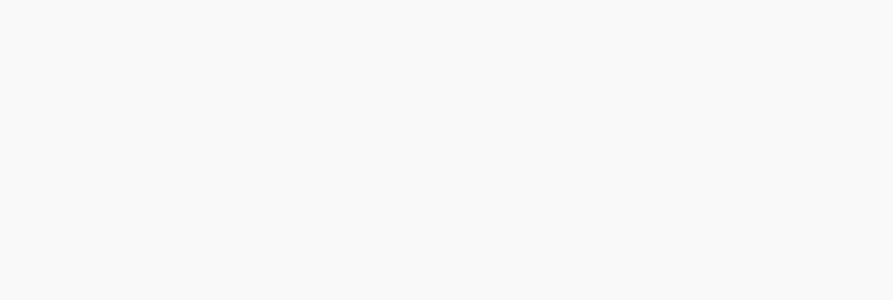
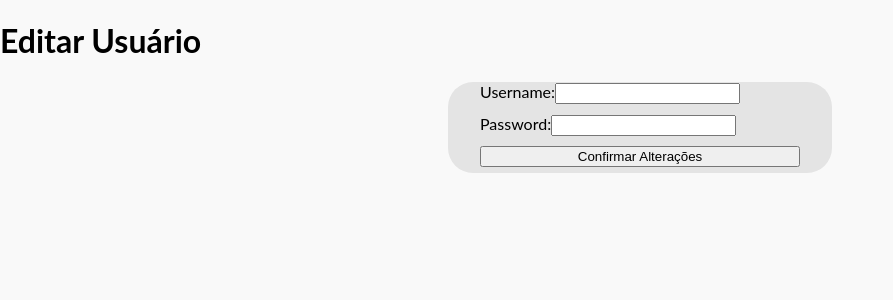
Before and after one commit to roddsv/desafio_fortes, a React (Create React App) app: page /users/edit/1 in a window 1280 px wide. Before the commit this address had no page. Shown: the top 300 px of the page, without its empty margins (0-893 px from the left). Built offline with nearby package versions, Linux system fonts and the light colour scheme; data requests are answered from the project's data file.

Commit message:
User update

```diff
--- a/db.json
+++ b/db.json
@@ -7,10 +7,10 @@
       "dataCadastro": "07/04/2024"
     },
     {
-      "id": "be6f",
-      "username": "teste",
-      "password": "",
-      "dataCadastro": "09/04/2024"
+      "username": "josi",
+      "password": "josi",
+      "dataCadastro": "09/04/2024",
+      "id": "e940"
     }
   ]
 }
--- a/src/components/UserEdit/UserEdit.tsx
+++ b/src/components/UserEdit/UserEdit.tsx
@@ -1,34 +1,48 @@
-import { useState } from 'react';
-import { useNavigate } from 'react-router-dom';
+import { useEffect, useState } from 'react';
+import { api } from '../../services/api';
+import { useNavigate, useParams } from 'react-router-dom';
 
 import User from '../../interfaces/User';
-import { api } from '../../services/api';
-
-useState
 
 const UserEdit: React.FC = () => {
-
+  const navigate = useNavigate();
+  const { id } = useParams<{ id: string }>();
   const [username, setUsername] = useState<string>('');
   const [password, setPassword] = useState<string>('');
-    const [error, setError] = useState<string | null>();
-    const navigate = useNavigate();
+  const [dataCadastro, setDataCadastro] = useState<string>('');
+  const [error, setError] = useState<string | null>(null);
 
-    const handleSubmit = async (e:React.FormEvent) => {
+  useEffect(() => {
+    const fetchUser = async () => {
+      try {
+        const response = await api.get<User>(`http://localhost:3001/users/${id}`);
+        setDataCadastro(response.data.dataCadastro);
+      } catch (e) {
+        setError('Usuário não encontrado');
+      }
+    };
+
+    fetchUser();
+  }, [id]);
+
+  const handleSubmit = async (e: React.FormEvent) => {
     e.preventDefault();
 
     try {
       const response = await api.put(`http://localhost:3001/users/${id}`, {
         username,
-                password
+        password,
+        dataCadastro
       });
 
+
       if (response.data) {
-                useNavigate('/users');
+        navigate('/users');
       }
     } catch (e) {
-            setError('Erro ao atualizar usuário.')
+      setError('Erro ao atualizar usuário');
     }
-    }
+  };
 
   return (
     <div>
@@ -53,11 +67,13 @@ const UserEdit: React.FC = () => {
             required
           />
         </div>
+        <input
+          type="hidden"
+          onChange={(e) => setDataCadastro(dataCadastro)} />
         <button type="submit">Confirmar Alterações</button>
       </form>
     </div>
   );
 };
 
-
 export default UserEdit;
--- a/src/components/UsersList/UsersList.tsx
+++ b/src/components/UsersList/UsersList.tsx
@@ -59,7 +59,8 @@ const UsersList: React.FC = () => {
                             <td>{user.password}</td>
                             <td>{user.dataCadastro}</td>
                             <td>
-                                <button>Editar</button>
+                                <button><Link to={`/users/edit/${user.id}`}>Editar</Link>
+                                </button>
                                 <span> | </span>
                                 <button onClick={() => {deleteUser(user.id.toString())}}>Excluir</button>
                             </td>
--- a/src/routes.jsx
+++ b/src/routes.jsx
@@ -2,15 +2,17 @@ import { BrowserRouter, Routes, Route } from "react-router-dom";
 import LoginForm from './components/LoginForm/LoginForm';
 import UserSignUp from './components/UserSignUp/UserSignUp';
 import UsersList from './components/UsersList/UsersList';
+import UserEdit from './components/UserEdit/UserEdit';
 
 
 const RoutesApp = () => {
     return (
         <BrowserRouter>
             <Routes>
-                <Route path='/' element={<LoginForm />} />
-                <Route path='/sign_up' element={<UserSignUp />} />
-                <Route path='/users' element={<UsersList />} />
+                <Route path='/' element={<LoginForm />} exact/>
+                <Route path='/sign_up' element={<UserSignUp />} exact/>
+                <Route path='/users' element={<UsersList />} exact/>
+                <Route path="/users/edit/:id" element={<UserEdit exact/>} />
             </Routes>
         </BrowserRouter>
     );
```
Lines whose indentation alone changed are shown as unchanged.
